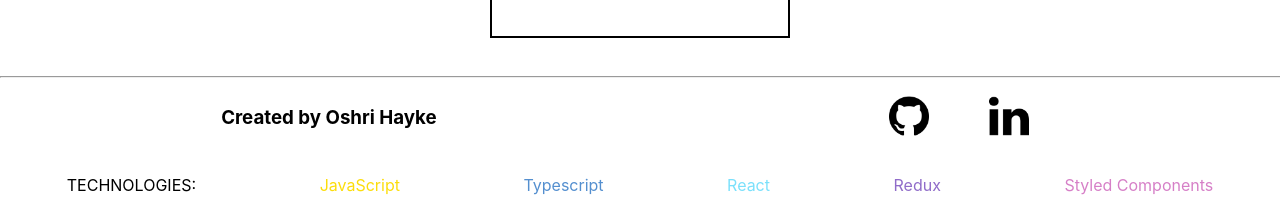
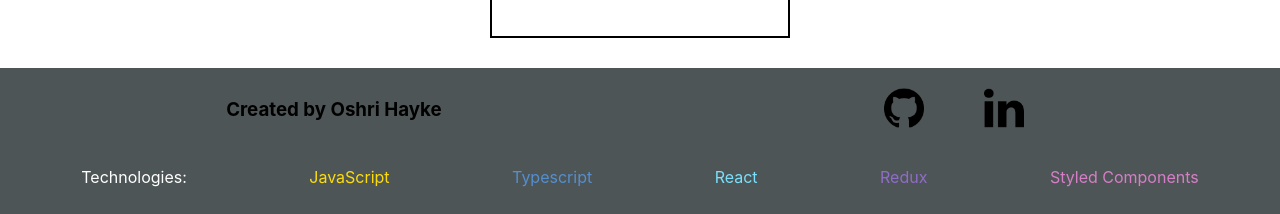
Before and after one commit to osho80/Simon, a React (Create React App) app: page / in a window 1280 px wide. Shown: the part 1021-1235 px from the top of the page. Built offline with nearby package versions, Linux system fonts and the light colour scheme.

Commit message:
footer css

```diff
--- a/src/components/Footer.tsx
+++ b/src/components/Footer.tsx
@@ -3,8 +3,9 @@ import styled from "styled-components";
 
 const Footer = () => {
   return (
+    <>
+      {/* <HR /> */}
       <FooterContainer>
-      <HR />
         <FooterMain>
           <CB>Created by Oshri Hayke</CB>
           <Links>
@@ -33,7 +34,7 @@ const Footer = () => {
           </Links>
         </FooterMain>
         <Technologies>
-        <Tech>TECHNOLOGIES:</Tech>
+          <Tech>Technologies:</Tech>
           <JS>JavaScript</JS>
           <TS>Typescript</TS>
           <RE>React</RE>
@@ -41,18 +42,25 @@ const Footer = () => {
           <SC>Styled Components</SC>
         </Technologies>
       </FooterContainer>
+    </>
   );
 };
 
 const FooterContainer = styled.div`
   display: flex;
   flex-direction: column;
-  margin-top: 30px;
-  // background-color: #010101;
+  max-width: 1440px;
+  margin: 30px auto 0;
+  background-color: #4e5556;
+  padding: 10px;
 `;
 
 const HR = styled.hr`
   width: 100%;
+  display: none;
+  @media (max-width: 1440px) {
+    display: block;
+  }
 `;
 
 const FooterMain = styled.div`
@@ -80,31 +88,30 @@ const Technologies = styled.div`
   max-width: 1440px;
 `;
 
-const Tech = styled.p`
-  color: black;
-  margin: 5px 5px 0 0;
-`;
-
-const JS = styled.p`
-  color: #fcdd0b;
+const TechItem = styled.p`
   margin: 5px 5px 0;
 `;
 
-const TS = styled.p`
+const Tech = styled(TechItem)`
+  color: white;
+`;
+
+const JS = styled(TechItem)`
+  color: #fcdd0b;
+`;
+
+const TS = styled(TechItem)`
   color: #548fcf;
-  margin: 5px 5px 0;
 `;
-const RE = styled.p`
+const RE = styled(TechItem)`
   color: #7be0fb;
-  margin: 5px 5px 0;
 `;
-const RD = styled.p`
+
+const RD = styled(TechItem)`
   color: #906cc9;
-  margin: 5px 5px 0;
 `;
-const SC = styled.p`
+const SC = styled(TechItem)`
   color: #d67fc7;
-  margin: 5px 0 0 5px;
 `;
 
 export default Footer;
```
Lines whose indentation alone changed are shown as unchanged.
